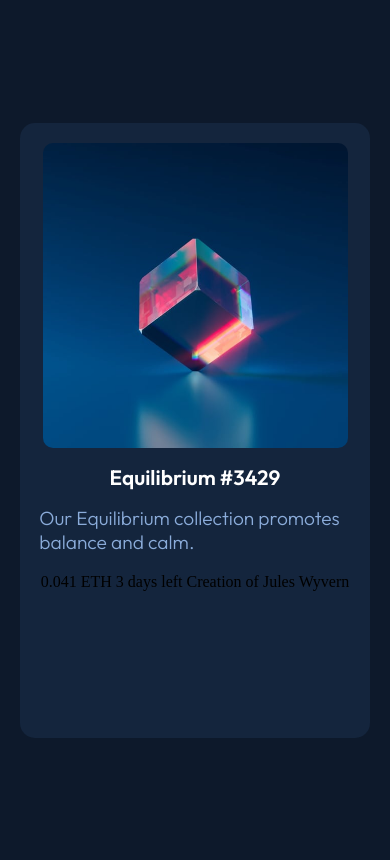
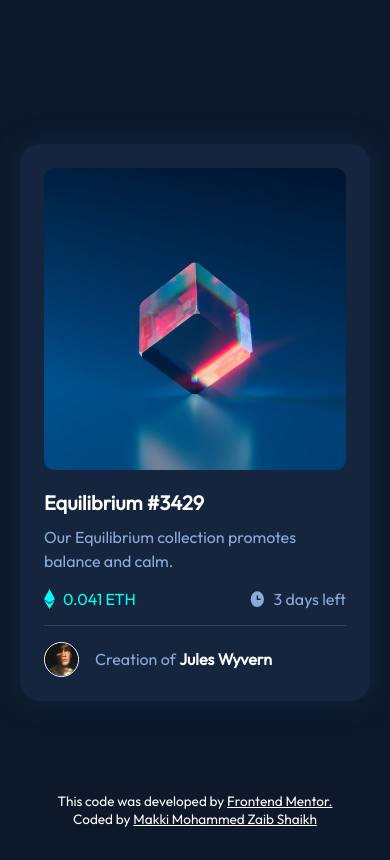
Before and after one commit to zaibshaikh/NFT-Card, a plain HTML site: page index.html in a window 390 px wide. Drawn offline with Linux system fonts and the light colour scheme.

Commit message:
Completed desktop & mobile css

```diff
--- a/index.html
+++ b/index.html
@@ -2,41 +2,78 @@
 <html lang="en">
   <head>
     <meta charset="UTF-8" />
+    <meta http-equiv="X-UA-Compatible" content="IE=edge" />
     <meta name="viewport" content="width=device-width, initial-scale=1.0" />
-    <link
-      rel="icon"
-      type="image/png"
-      sizes="32x32"
-      href="./images/favicon-32x32.png"
-    />
-    <link rel="preconnect" href="https://fonts.googleapis.com" />
-    <link rel="preconnect" href="https://fonts.gstatic.com" crossorigin />
-    <link
-      href="https://fonts.googleapis.com/css2?family=Outfit:wght@300;400;600&display=swap"
-      rel="stylesheet"
-    />
+    <meta name="author" content="Makki Mohammed Zaib Shaikh" />
+    <meta name="description" content="NFT Card" />
+    <title>NFT Preview</title>
     <link rel="stylesheet" href="./styles.css" />
-    <title>Frontend Mentor | NFT preview card component</title>
+    <link rel="icon" href="img/favicon-32x32.png" type="image/x-icon" />
   </head>
 
   <body>
-    <div class="sitecontainer">
-      <div class="card">
-        <div class="image-holder">
+    <header class="sr-only">
+      <h1>NTF Card</h1>
+    </header>
+    <main class="container">
+      <figure class="hero">
+        <img
+          src="./images/image-equilibrium.jpg"
+          alt="Equilibrium NFT"
+          title="Equilibrium"
+          width="604"
+          height="604"
+        />
+        <figcaption class="white">Equilibrium #3429</figcaption>
+      </figure>
+      <p class="soft-blue">
+        Our Equilibrium collection promotes <br />
+        balance and calm.
+      </p>
+      <div class="inline">
+        <figure>
           <img
-            src="./images/image-equilibrium.jpg"
-            width="305px"
-            alt="NFT Image"
+            src="./images/icon-ethereum.svg"
+            alt="Etherum icon"
+            title="Etherum"
+            width="11"
+            height="18"
           />
-        </div>
-        <div class="text-head">
-          <span>Equilibrium #3429</span>
-        </div>
-        <div class="text-paragraph">
-          <span>Our Equilibrium collection promotes balance and calm.</span>
-        </div>
-        <span> 0.041 ETH 3 days left Creation of Jules Wyvern </span>
+          <figcaption class="cyan">0.041 ETH</figcaption>
+        </figure>
+        <figure>
+          <img
+            src="./images/icon-clock.svg"
+            alt="Clock icon"
+            title="Clock"
+            width="17"
+            height="17"
+          />
+          <figcaption class="soft-blue">3 days left</figcaption>
+        </figure>
       </div>
-    </div>
+      <figure class="author">
+        <img
+          src="./images/image-avatar.png"
+          alt="Avatar of Julesd Wyvern"
+          title="Jules Wyvern"
+          width="132"
+          height="132"
+        />
+        <figcaption class="soft-blue">
+          Creation of <strong class="white">Jules Wyvern</strong>
+        </figcaption>
+      </figure>
+    </main>
+    <footer class="footer">
+      <span
+        >This code was developed by
+        <a href="https://www.frontendmentor.io/profile/zaibshaikh"
+          >Frontend Mentor.</a
+        >
+        <br />Coded by
+        <a href="https://github.com/zaibshaikh">Makki Mohammed Zaib Shaikh</a>
+      </span>
+    </footer>
   </body>
 </html>
--- a/styles.css
+++ b/styles.css
@@ -1,61 +1,122 @@
+@import url("https://fonts.googleapis.com/css2?family=Outfit&display=swap");
+
+*,
+*::after,
+*::before {
+  box-sizing: border-box;
+  margin: 0;
+  padding: 0;
+}
+
+img {
+  display: block;
+  height: auto;
+  max-width: 100%;
+}
+
 :root {
-  --Soft-blue: hsl(215, 51%, 70%);
-  --Cyan: hsl(178, 100%, 50%);
-  --Very-dark-blue-main-BG: hsl(217, 54%, 11%);
-  --Very-dark-blue-card-BG: hsl(216, 50%, 16%);
-  --Very-dark-blue-line: hsl(215, 32%, 27%);
-  --White: hsl(0, 0%, 100%);
+  --FF: "Outfit", sans-serif;
+
+  /* COLORS */
+  --SOFT-BLUE: hsl(215, 51%, 70%);
+  --CYAN: hsl(178, 100%, 50%);
+  --BG-PAGE: hsl(217, 54%, 11%);
+  --BG-CARD: hsl(216, 50%, 16%);
+  --LINE: hsl(215, 32%, 27%);
+  --WHITE: hsl(0, 0%, 100%);
+}
+
+.sr-only {
+  left: -10000px;
+  position: absolute;
+}
+
+.soft-blue {
+  color: var(--SOFT-BLUE);
+}
+
+.white {
+  color: var(--WHITE);
+}
+
+.cyan {
+  color: var(--CYAN);
 }
 
 html {
-  background-color: var(--Very-dark-blue-main-BG);
-  overflow: hidden;
+  font-family: var(--FF);
 }
 
-.sitecontainer {
-  max-width: 1440px;
+body {
+  background: var(--BG-PAGE);
+  display: grid;
   min-height: 100vh;
-  margin: auto;
-  display: grid;
-  place-content: center;
+  place-items: center;
 }
 
-.card {
-  width: 350px;
-  height: 595px;
-  padding-top: 20px;
-  background-color: var(--Very-dark-blue-card-BG);
-  border-radius: 15px;
-  display: flex;
-  flex-direction: column;
-  align-items: center;
-  justify-items: center;
+.container {
+  background: var(--BG-CARD);
+  border-radius: 20px;
+  box-shadow: 0px 0px 25px 0px var(--BG-CARD);
+  max-width: 350px;
+  padding: 1.5em;
 }
 
-.image-holder {
-  width: 305px;
-  height: 305px;
-  border-radius: 10px;
-  overflow: hidden;
-  background-size: cover;
+p {
+  line-height: 1.5;
 }
 
-.text-head {
-  text-align: left;
-  padding-top: 1rem;
-  font-family: "Outfit", sans-serif;
-  font-size: 1.3rem;
-  font-weight: 700;
-  color: var(--White);
+.hero img {
+  border-radius: 10px;
 }
 
-.text-paragraph {
-  font-family: "Outfit", sans-serif;
-  font-weight: 300;
-  color: var(--Soft-blue);
-  padding: 1.2rem;
-  font-size: 1.2rem;
-  padding-top: 1rem;
+.hero figcaption {
+  font-size: 1.25rem;
+  font-weight: 600;
+  padding: 1em 0 0.5em;
 }
 
-/* font-family: 'Outfit', sans-serif; */
+.inline {
+  border-bottom: 1px solid var(--LINE);
+  display: flex;
+  justify-content: space-between;
+  padding: 1em 0;
+}
+
+.inline figure {
+  display: flex;
+}
+
+.inline img {
+  margin-right: 0.5em;
+}
+
+.author {
+  align-items: center;
+  display: flex;
+  padding: 1em 0 0;
+}
+
+.author img {
+  border: 1px solid var(--WHITE);
+  border-radius: 50%;
+  height: auto;
+  width: 35px;
+}
+
+.author figcaption {
+  margin-left: 1em;
+}
+
+.footer {
+  bottom: 1rem;
+  text-align: center;
+  color: var(--WHITE);
+  font-size: 0.85rem;
+  position: absolute;
+}
+
+.footer a {
+  color: var(--WHITE);
+  text-align: center;
+}
```
